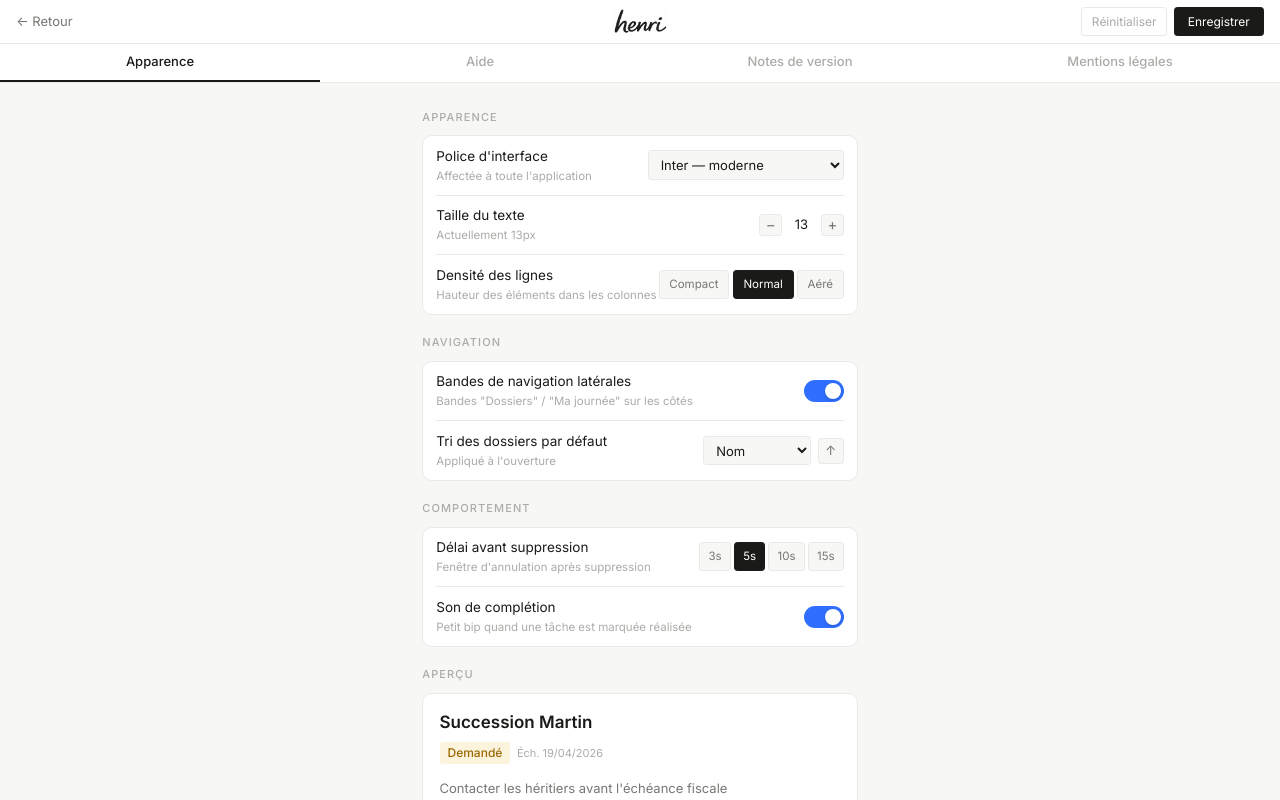
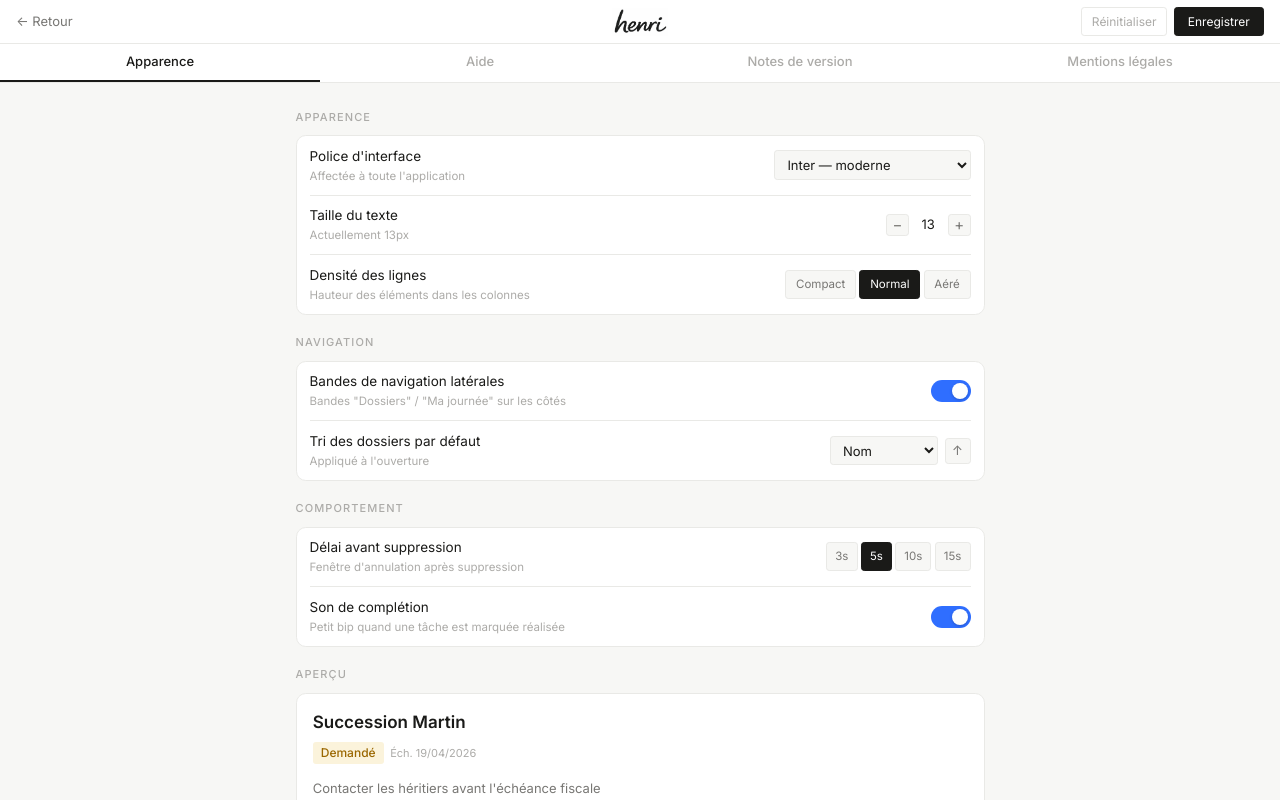
Before and after one commit to gregtago/henri, a Next.js app: page /settings in a window 1280 px wide. Built offline with nearby package versions, Linux system fonts and the light colour scheme.

Commit message:
fix: Settings — max-w-4xl au lieu de max-w-xl, toutes les sections plus larges

```diff
--- a/app/settings/page.tsx
+++ b/app/settings/page.tsx
@@ -89,7 +89,7 @@ export default function SettingsPage() {
 
       {/* Contenu */}
       <div className="flex-1 overflow-y-auto">
-        <div className={tab === "aide" ? "w-full px-6 py-8" : "max-w-xl mx-auto px-5 py-8 space-y-6"}>
+        <div className={"max-w-4xl mx-auto px-6 py-8 space-y-6"}>
 
           {tab === "apparence" && <>
             <section>
```
